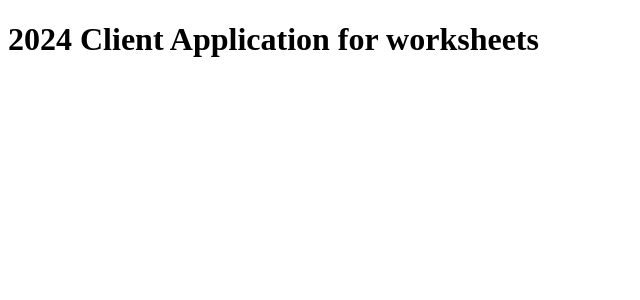
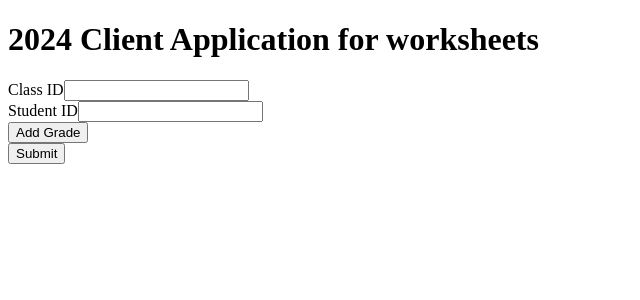
Before and after one commit to Ryan2805/OSDFRONTEND, an Angular app: page /form in a window 1280 px wide. Before the commit this address led to /. Shown: the top 300 px of the page, without its empty margins (0-640 px from the left). Built offline with nearby package versions, Linux system fonts and the light colour scheme.

Commit message:
reactive form done

```diff
--- a/src/app/app.routes.ts
+++ b/src/app/app.routes.ts
@@ -1,9 +1,10 @@
 import { Routes } from '@angular/router';
 import { HomeComponent } from './home/home.component';
 import { GradeHistoryComponent } from '../grade-history/grade-history.component';
-
+import { TestFormComponent } from './test-form/test-form.component';
 export const routes: Routes = [
     { path: '', component: HomeComponent },
     { path: 'home', redirectTo: '/' },
     { path: 'grade-history', component: GradeHistoryComponent},
+    { path: 'form', component: TestFormComponent },
 ];
--- /dev/null
+++ b/src/app/test-form/test-form.component.html
@@ -0,0 +1,32 @@
+<form [formGroup]="gradeHistoryForm" (ngSubmit)="onSubmit()">
+    <div>
+        <label for="class_id">Class ID</label>
+        <input id="class_id" type="text" formControlName="class_id">
+    </div>
+
+    <div>
+        <label for="student_id">Student ID</label>
+        <input id="student_id" type="text" formControlName="student_id">
+    </div>
+
+
+    <button type="button" (click)="addGrade()">Add Grade</button>
+
+
+    <div formArrayName="grades">
+        <div *ngFor="let grade of grades.controls; let i = index; trackBy: trackById" [formGroupName]="i">
+            <div>
+                <label for="score-{{ grade.value.id }}">Score:</label>
+                <input [id]="'score-' + grade.value.id" type="text" formControlName="score">
+            </div>
+            <div>
+                <label for="type-{{ grade.value.id }}">Type:</label>
+                <input [id]="'type-' + grade.value.id" type="text" formControlName="type">
+            </div>
+
+            <button type="button" (click)="removeGrade(i)">Remove Grade</button>
+        </div>
+    </div>
+
+    <button type="submit">Submit</button>
+</form>
--- /dev/null
+++ b/src/app/test-form/test-form.component.ts
@@ -0,0 +1,52 @@
+import { Component } from '@angular/core';
+import { FormGroup, FormControl, FormsModule, ReactiveFormsModule,FormBuilder,FormArray } from '@angular/forms';
+import { CommonModule } from '@angular/common';
+@Component({
+  selector: 'app-test-form',
+  standalone: true,
+  imports: [CommonModule, ReactiveFormsModule,FormsModule],
+  templateUrl: './test-form.component.html',
+  styleUrl: './test-form.component.css'
+})
+export class TestFormComponent {
+  gradeHistoryForm: FormGroup;
+
+    constructor(private formBuilder: FormBuilder) {
+        this.gradeHistoryForm = this.formBuilder.group({
+            class_id: [''],
+            student_id: [''],
+            grades: this.formBuilder.array([])
+        });
+    }
+
+
+    get grades(): FormArray {
+        return this.gradeHistoryForm.get('grades') as FormArray;
+    }
+
+
+    addGrade(): void {
+        const gradeGroup = this.formBuilder.group({
+            id: [this.generateId()],
+            type: [''],
+            score: [''],
+        });
+        this.grades.push(gradeGroup);
+    }
+    generateId(): string {
+
+      return 'grade-' + Math.random().toString(36).substr(2, 9);
+  }
+
+    removeGrade(index: number): void {
+      this.grades.removeAt(index);
+  }
+  trackById(index: number, grade: any): string {
+    return grade.value.id;
+}
+
+    onSubmit() {
+        console.log('Form submitted with:');
+        console.table(this.gradeHistoryForm.value);
+    }
+}
```
Also changed, not shown: src/app/test-form/test-form.component.css (added), 1 other file (tests, documents, lock files or other folders).
